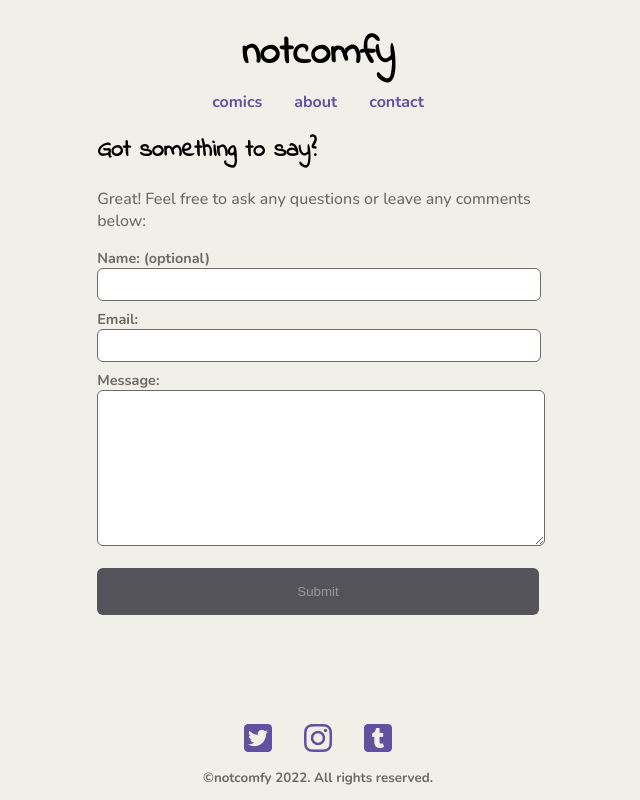
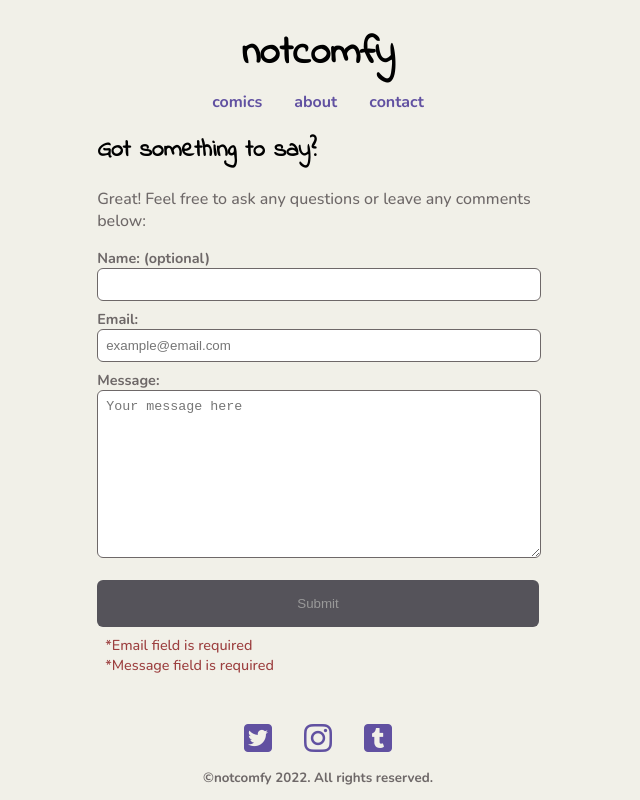
Before and after one commit to aalramez16/notcomfy-frontend, an Angular app: page /contact in a window 1280 px wide. Shown: the whole page, without its empty margins (322-962 px from the left). Built offline with nearby package versions, Linux system fonts and the light colour scheme.

Commit message:
reactive forms validator messaging

```diff
--- a/src/app/components/contact/contact.component.html
+++ b/src/app/components/contact/contact.component.html
@@ -12,16 +12,22 @@
             <div class="input-holder">
                 <label for="email">Email:</label>
                 <div class="form-valid-decorator">
-                    <input id="email" type="email" formControlName="email" email required>
+                    <input id="email" type="email" formControlName="email" placeholder="example@email.com" email required>
                 </div>
             </div>
 
         </div>
         <div>
             <label for="message">Message:</label>
-            <textarea cols="30" rows="10" id="message" formControlName="message" required></textarea>
+            <textarea cols="30" rows="10" id="message" formControlName="message" placeholder="Your message here" required></textarea>
         </div>
         <button [ngClass]="{'disabled': messageForm.invalid}" [disabled]="messageForm.invalid" (click)="submitMessage()">Submit</button>
+        <div class="form-warnings">
+            <span *ngIf="email.invalid && email.pristine">*Email field is required</span>
+            <span *ngIf="email.invalid && email.dirty">*Invalid email format</span>
+            <span *ngIf="message.invalid && message.pristine">*Message field is required</span>
+            <span *ngIf="message.invalid && message.dirty">*Your message needs to be at least 4 characters (this is very generous of me)</span>
+        </div>
     </form>
 </div>
 <div class="contact-container contact-success" *ngIf="messageService.messageStatus===1">
--- a/src/app/components/contact/contact.component.scss
+++ b/src/app/components/contact/contact.component.scss
@@ -19,10 +19,7 @@ input, textarea {
         outline: solid 1px $link-color;
     }
 }
-textarea {
-    width: 100%;
-}
-input {
+input, textarea {
     padding: .5rem;
     width: calc(100% - 1rem);
 }
@@ -61,3 +58,13 @@ button {
     font-family: "Font Awesome 6 Free";
     content: "\f57a";
 }
+
+.form-warnings {
+    color: $text-alert;
+    font-size: .9rem;
+    padding: .5rem;
+    span {
+        display: block;
+        padding: 0;
+    };
+}
```
